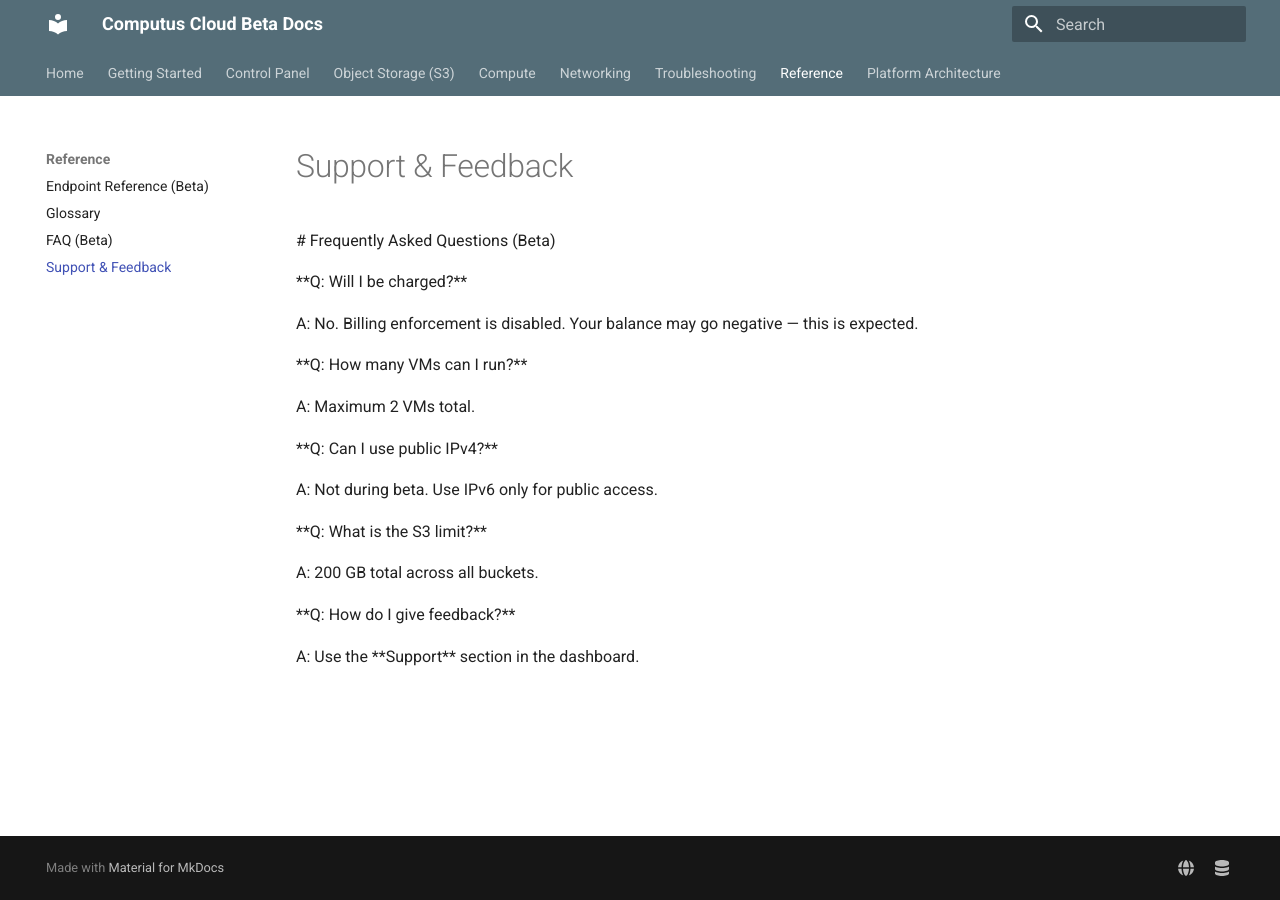
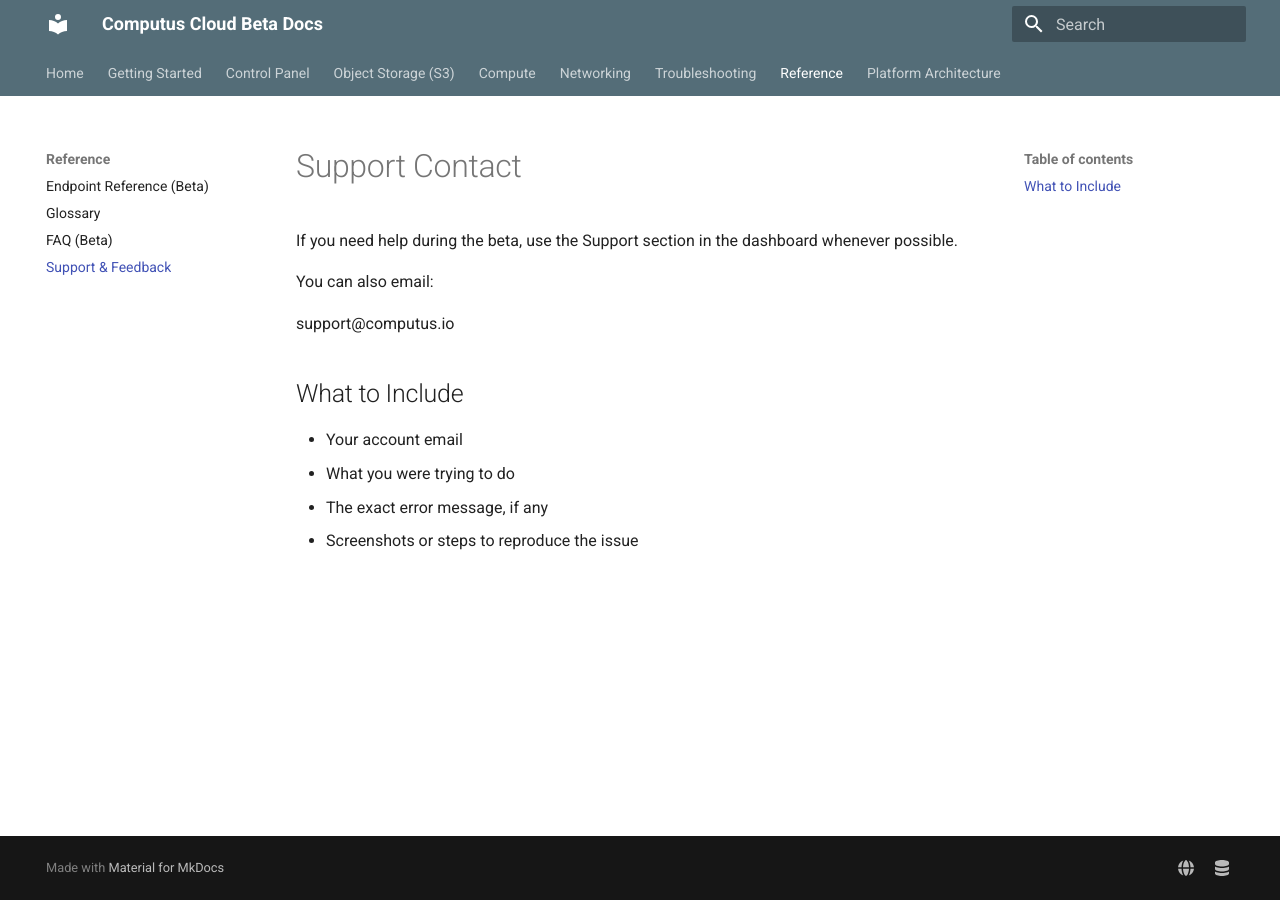
Before and after one commit to LordTeruki/my-docs, an MkDocs documentation site: the page built from docs/reference/support-contact.md, in a window 1280 px wide. Built offline with MkDocs 1.6.1 and Material for MkDocs 9.7.7, drawn with Linux system fonts in a browser that asks for light colours.

Commit message:
fix reference markdown formatting

```diff
--- a/docs/reference/support-contact.md
+++ b/docs/reference/support-contact.md
@@ -1,31 +1,14 @@
-\# Frequently Asked Questions (Beta)
+# Support Contact
 
+If you need help during the beta, use the Support section in the dashboard whenever possible.
 
+You can also email:
 
-\*\*Q: Will I be charged?\*\*
+support@computus.io
 
-A: No. Billing enforcement is disabled. Your balance may go negative — this is expected.
+## What to Include
 
-
-
-\*\*Q: How many VMs can I run?\*\*
-
-A: Maximum 2 VMs total.
-
-
-
-\*\*Q: Can I use public IPv4?\*\*
-
-A: Not during beta. Use IPv6 only for public access.
-
-
-
-\*\*Q: What is the S3 limit?\*\*
-
-A: 200 GB total across all buckets.
-
-
-
-\*\*Q: How do I give feedback?\*\*
-
-A: Use the \*\*Support\*\* section in the dashboard.
+- Your account email
+- What you were trying to do
+- The exact error message, if any
+- Screenshots or steps to reproduce the issue
```
Also changed, not shown: docs/reference/endpoint-reference.md (+8 -21 lines), docs/reference/faq.md (+7 -22 lines), docs/reference/glossary.md (+6 -12 lines).
